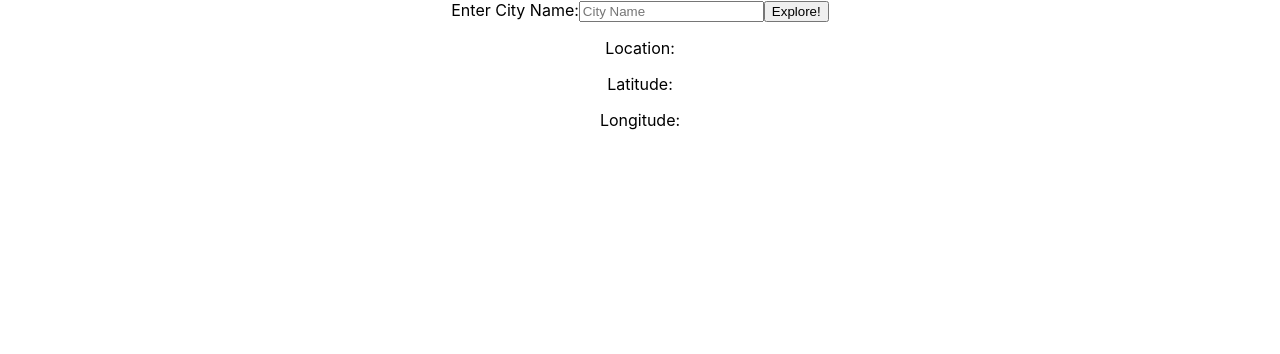
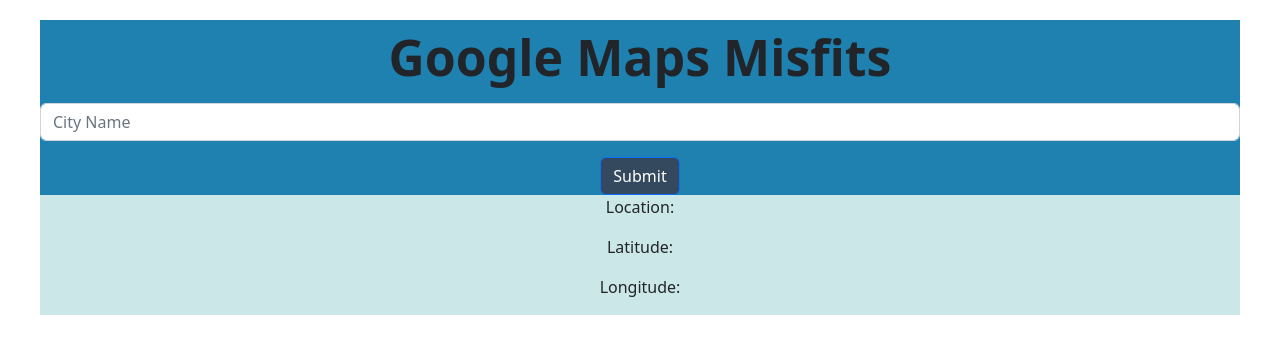
Before and after one commit to ChynieceM/city-explorer, a React (Create React App) app: page / in a window 1280 px wide. Shown: the top 354 px of the page. Built offline with nearby package versions, Linux system fonts and the light colour scheme.

Commit message:
app fully functional and added readme notes

```diff
--- a/package.json
+++ b/package.json
@@ -8,6 +8,7 @@
     "@testing-library/user-event": "^13.5.0",
     "axios": "^1.4.0",
     "bootstrap": "^5.2.3",
+    "leaflet": "^1.9.3",
     "react": "^18.2.0",
     "react-bootstrap": "^2.7.4",
     "react-dom": "^18.2.0",
--- a/src/App.js
+++ b/src/App.js
@@ -1,8 +1,12 @@
 import './App.css';
+import React from 'react';
 import axios from "axios";
 import { useState } from 'react';
-import Card from 'react-bootstrap/Card';
-import React from 'react';
+import 'bootstrap/dist/css/bootstrap.min.css';
+import {Card, Button, Form} from 'react-bootstrap';
+
+
+
 
 function App() {
   const [myCity, setMyCity] = useState('');
@@ -14,8 +18,9 @@
       console.log("response", response.data)
       setdisplayCity(response.data[0]);
       setdisplayMap('block');
-      //return displayCity;
+
     } catch (error) {
+      alert('Please enter a valid city');
       console.error(error);
     }
   }
@@ -23,19 +28,23 @@
     setMyCity(e.target.value);
   };
   return (
-    <div className="App">
-      <label>
-        Enter City Name:
-        <input type="text" value={myCity} onChange={handleCity} id="cityInput" placeholder="City Name" />
-        <button onClick={fetchData}>Explore!</button>
-      </label>
+    <div className="App" style={{background: '#cce7e8', marginLeft:'40px', marginRight:'40px', marginTop:'20px', marginBottom:'20px'}}>
+      <Form style={{background: '#1e81b0'}}>
+      <fieldset>
+        <Form.Group className="mb-3">
+          <Form.Label style={{fontWeight: 'bold', fontSize:'50px'}} >Google Maps Misfits</Form.Label>
+          <Form.Control type="text" value={myCity} onChange={handleCity} id="cityInput" placeholder="City Name"  />
+        </Form.Group>
+        <Button style={{background: ' #35495e',  cursor: 'pointer'}} onClick={fetchData}>Submit</Button>
+      </fieldset>
+    </Form>
       <div >
         <p>Location: {displayCity.display_name}</p>
         <p>Latitude: {displayCity.lat}</p>
         <p>Longitude: {displayCity.lon}</p>
         <div className={'d-flex justify-content-center'}>
-          <Card style={{display: displayMap}} >
-            <Card.Img variant="top"  src={`https://maps.locationiq.com/v3/staticmap?key=pk.e65687e540287de5bf7920f2c5a4d514&center=${displayCity.lat},${displayCity.lon}`} alt="map" />
+          <Card style={{display: displayMap, marginBottom:'10px' }}>
+            <Card.Img variant="top" src={`https://maps.locationiq.com/v3/staticmap?key=pk.e65687e540287de5bf7920f2c5a4d514&center=${displayCity.lat},${displayCity.lon}`} alt="map" />
           </Card>
         </div>
       </div>
```
Also changed, not shown: 2 other files (tests, documents, lock files or other folders).
